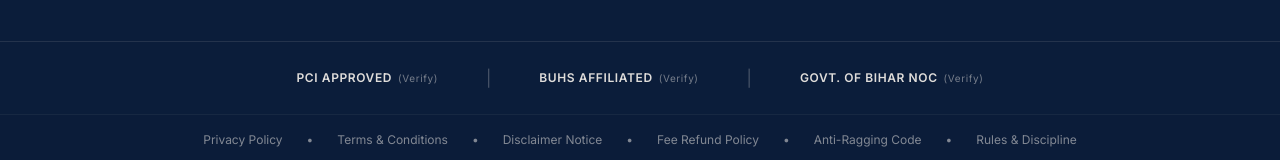
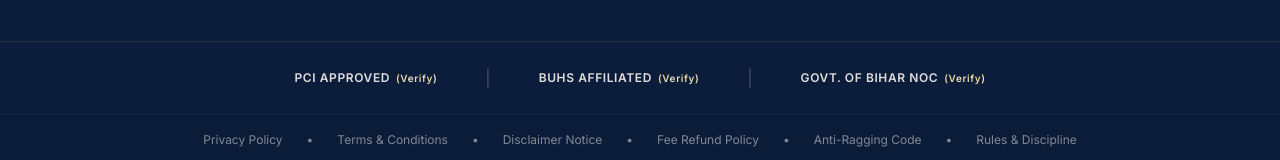
Before and after one commit to hellojiddi/maharana-pharmecy, a React (Vite) app: page /gallery in a window 1280 px wide. Shown: the part 4393-4553 px from the top of the page. Built offline with nearby package versions, Linux system fonts and the light colour scheme.

Commit message:
shine effect on verify text

```diff
--- a/src/components/Footer.tsx
+++ b/src/components/Footer.tsx
@@ -128,7 +128,7 @@ export default function Footer() {
               title="Verify PCI Approval Letter"
             >
               <span>PCI Approved</span>
-              <span className="text-[10px] opacity-50 font-normal normal-case">(Verify)</span>
+              <span className="text-[10px] font-semibold normal-case verify-shine">(Verify)</span>
             </a>
             <span className="text-cream opacity-25 hidden sm:inline">|</span>
             <a
@@ -139,7 +139,7 @@ export default function Footer() {
               title="Verify BUHS Affiliation Letter"
             >
               <span>BUHS Affiliated</span>
-              <span className="text-[10px] opacity-50 font-normal normal-case">(Verify)</span>
+              <span className="text-[10px] font-semibold normal-case verify-shine">(Verify)</span>
             </a>
             <span className="text-cream opacity-25 hidden sm:inline">|</span>
             <a
@@ -150,7 +150,7 @@ export default function Footer() {
               title="Verify Govt. of Bihar NOC"
             >
               <span>Govt. of Bihar NOC</span>
-              <span className="text-[10px] opacity-50 font-normal normal-case">(Verify)</span>
+              <span className="text-[10px] font-semibold normal-case verify-shine">(Verify)</span>
             </a>
           </div>
         </div>
--- a/src/index.css
+++ b/src/index.css
@@ -101,4 +101,30 @@
   .font-display {
     font-family: 'Playfair Display', serif;
   }
+
+  @keyframes text-shimmer {
+    0% {
+      background-position: -200% center;
+    }
+    100% {
+      background-position: 200% center;
+    }
+  }
+
+  .verify-shine {
+    background: linear-gradient(
+      120deg,
+      #ffffff 15%,
+      #ffe699 35%,
+      #fff6d6 50%,
+      #ffe699 65%,
+      #ffffff 85%
+    );
+    background-size: 200% auto;
+    color: transparent;
+    -webkit-background-clip: text;
+    background-clip: text;
+    animation: text-shimmer 3s linear infinite;
+    display: inline-block;
+  }
 }
--- a/src/sections/home/Hero.tsx
+++ b/src/sections/home/Hero.tsx
@@ -173,7 +173,7 @@ export default function Hero() {
             >
               <span>PCI Approved</span>
               <span className="w-1.5 h-1.5 rounded-full bg-cream/60 animate-pulse" />
-              <span className="text-[10px] text-cream/80 font-normal normal-case">(Click to Verify)</span>
+              <span className="text-[10px] font-semibold normal-case verify-shine">(Click to Verify)</span>
             </a>
             <a
               href="/pdf/Affiliation-Letter-BUHS-Patna.pdf"
@@ -184,7 +184,7 @@ export default function Hero() {
             >
               <span>BUHS Affiliated</span>
               <span className="w-1.5 h-1.5 rounded-full bg-cream/60 animate-pulse" />
-              <span className="text-[10px] text-cream/80 font-normal normal-case">(Click to Verify)</span>
+              <span className="text-[10px] font-semibold normal-case verify-shine">(Click to Verify)</span>
             </a>
           </div>
 
```
